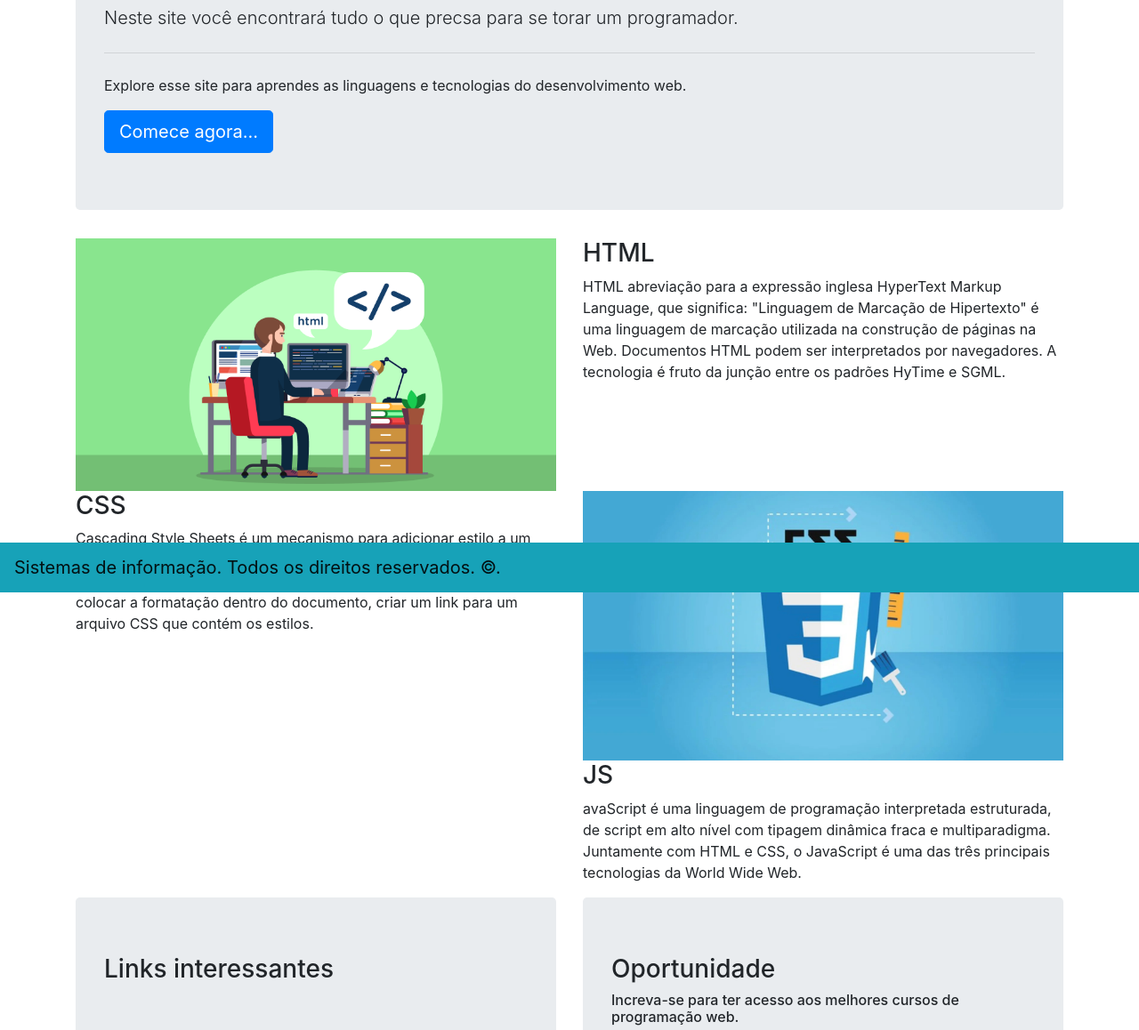
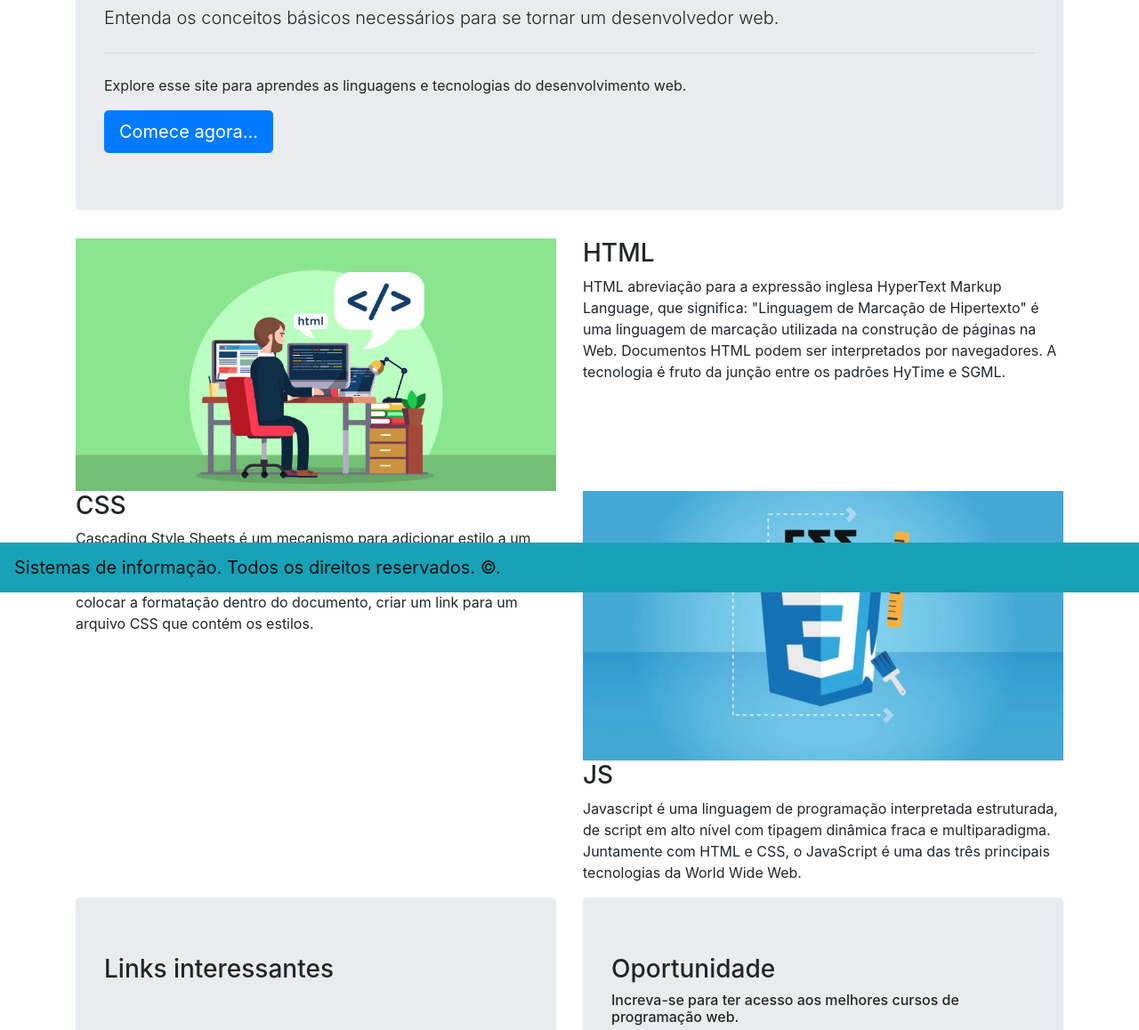
Before and after one commit to carlosgiongo/search-unoesc, a plain HTML site: page index.html in a window 1280 px wide. Shown: the part 134-1292 px from the top of the page at 89% size. Drawn offline with nearby package versions, Linux system fonts and the light colour scheme.

Commit message:
Update index.html

```diff
--- a/index.html
+++ b/index.html
@@ -78,8 +78,7 @@
       <div class="jumbotron">
         <h1 class="display-4">Olá, mundo do desenvolvimento web!</h1>
         <p class="lead">
-          Neste site você encontrará tudo o que precsa para se torar um
-          programador.
+          Entenda os conceitos básicos necessários para se tornar um desenvolvedor web.
         </p>
         <hr class="my-4" />
         <p>
@@ -130,7 +129,7 @@
         <div class="col">
           <h3>JS</h3>
           <p>
-            avaScript é uma linguagem de programação interpretada estruturada,
+            Javascript é uma linguagem de programação interpretada estruturada,
             de script em alto nível com tipagem dinâmica fraca e multiparadigma.
             Juntamente com HTML e CSS, o JavaScript é uma das três principais
             tecnologias da World Wide Web.
```
